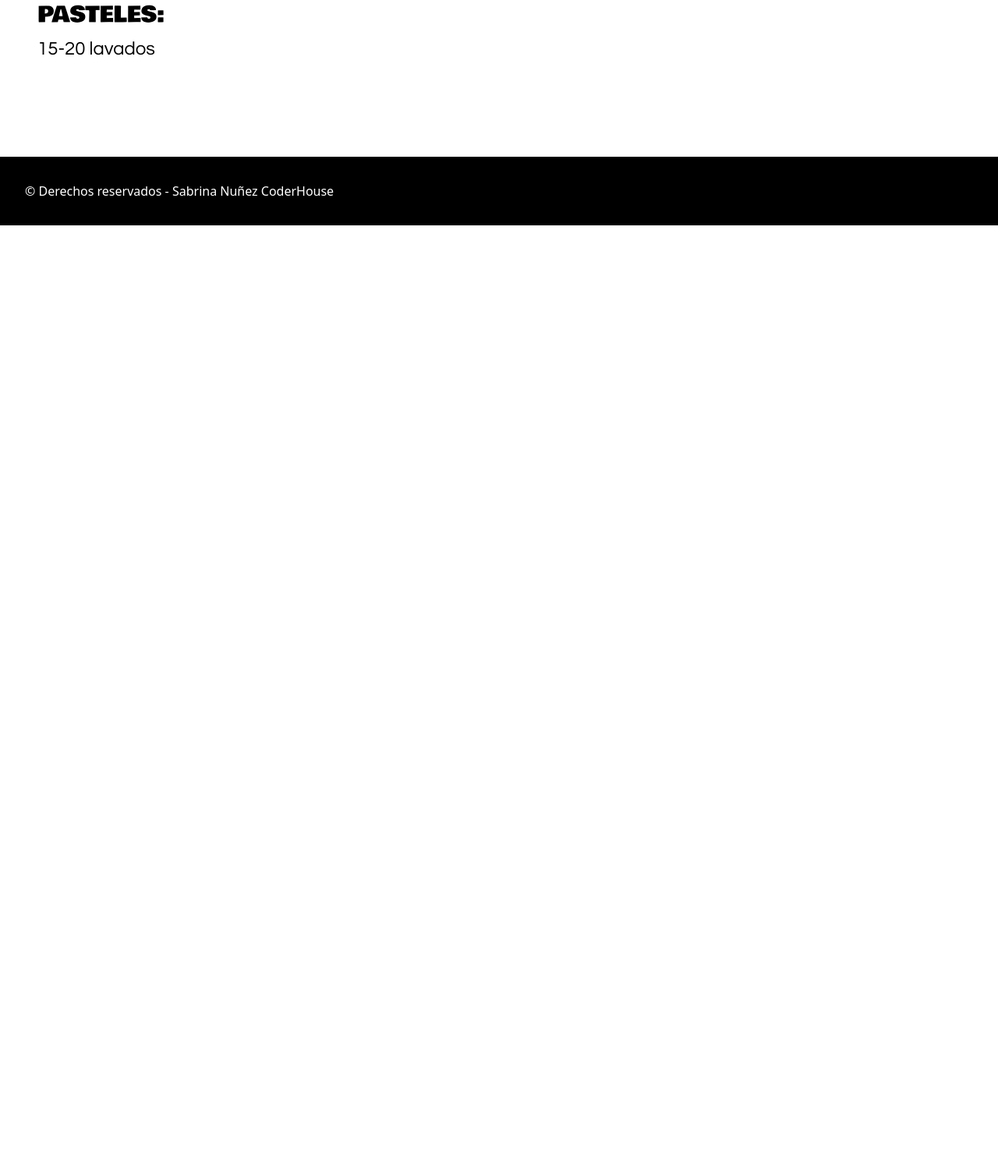
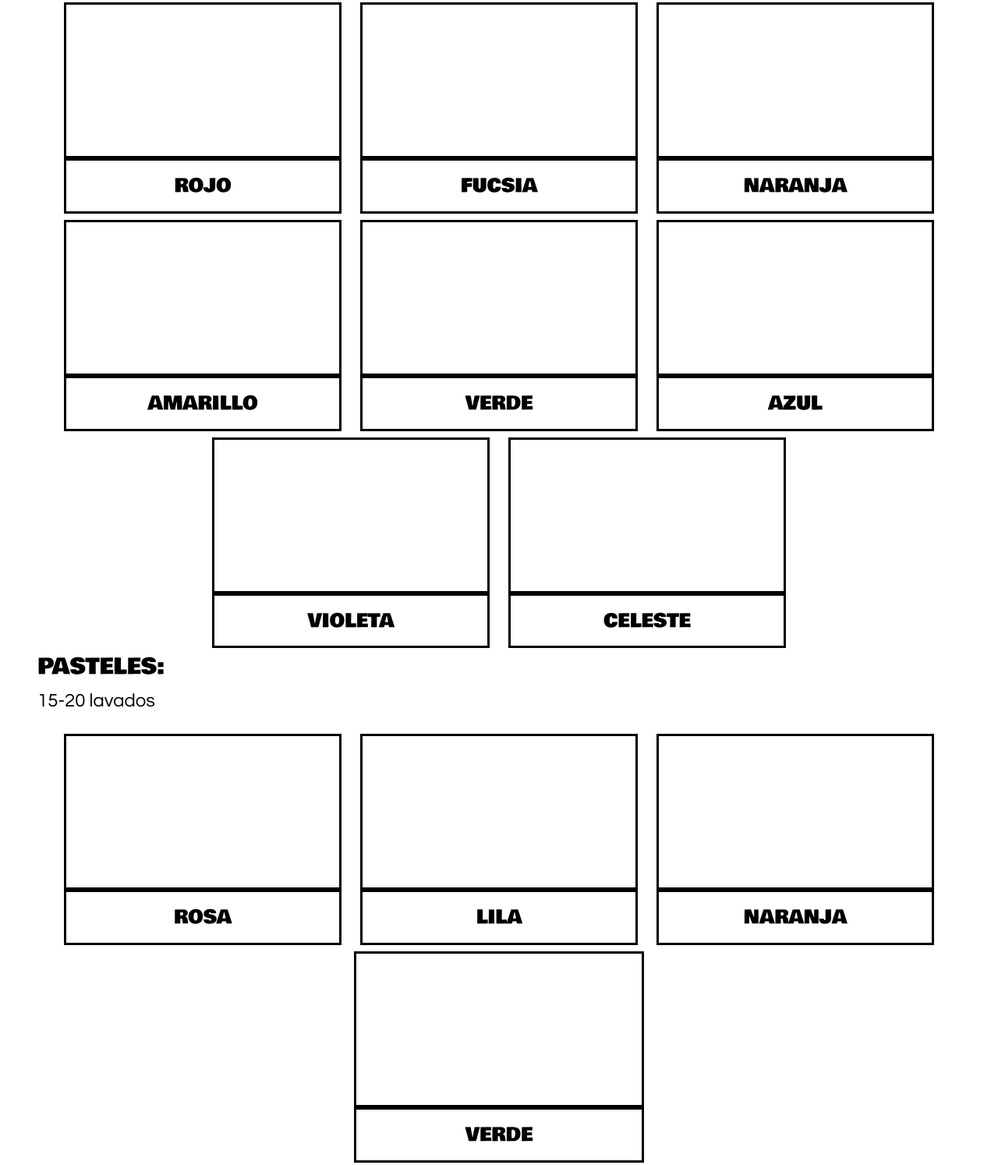
Before and after one commit to sabrina22n/tinturasgdy, a plain HTML site: page pages/colores.html in a window 1280 px wide. Shown: the part 1109-2603 px from the top of the page at 78% size. Before the commit the page ends 1398 px from the top, so only its background shows below. Drawn offline with nearby package versions, Linux system fonts and the light colour scheme.

Commit message:
mejorando entrega final

```diff
--- a/js/scriptcolores.js
+++ b/js/scriptcolores.js
@@ -44,6 +44,7 @@ const coloresPastel = [
 const coloresV = document.getElementById("coloresV")
 const coloresP = document.getElementById("coloresP")
 
+
 coloresVividos.forEach((color) => {
                 coloresV.innerHTML += `
                 <div class="divColores">
@@ -62,5 +63,4 @@ coloresVividos.forEach((color) => {
 `;
 });
 
-let divColores = document.getElementsByClassName("divColores");
-coloresV.innerHTML.style=“background:${coloresVividos.background}“ */
+ */
--- a/js/scriptproductos.js
+++ /dev/null
@@ -1 +0,0 @@
-/* const stockProductos =  */
--- a/pages/colores.html
+++ b/pages/colores.html
@@ -55,26 +55,6 @@
             <P class="tituloscomunes mb-5">24+ lavados</P>
             <div class="container">
                 <div id="coloresV" class="row row-cols-1 row-cols-md-3 row-cols-sm-2 g-4"></div>
-                <!-- <div class="row">
-                    <div class="col-md-4 cardsColores">
-                        <div class="cardColor cardRojo"> </div>
-                        <div>
-                            <h4 class="titulo text-center cardColortitulo tituloRojo">ROJO</h4>
-                        </div>
-                    </div>
-                    <div class="col-md-4 cardsColores">
-                        <div class="cardColor cardRojo"> </div>
-                        <div>
-                            <h4 class="titulo text-center cardColortitulo tituloRojo">ROJO</h4>
-                        </div>
-                    </div>
-                    <div class="col-md-4 cardsColores">
-                        <div class="cardColor cardRojo"> </div>
-                        <div>
-                            <h4 class="titulo text-center cardColortitulo tituloRojo">ROJO</h4>
-                        </div>
-                    </div>
-                </div>
                 <div class="row">
                     <div class="col-md-4 cardsColores">
                         <div class="cardColor cardRojo"> </div>
@@ -85,13 +65,33 @@
                     <div class="col-md-4 cardsColores">
                         <div class="cardColor cardRojo"> </div>
                         <div>
-                            <h4 class="titulo text-center cardColortitulo tituloRojo">ROJO</h4>
+                            <h4 class="titulo text-center cardColortitulo tituloRojo">FUCSIA</h4>
                         </div>
                     </div>
                     <div class="col-md-4 cardsColores">
                         <div class="cardColor cardRojo"> </div>
                         <div>
-                            <h4 class="titulo text-center cardColortitulo tituloRojo">ROJO</h4>
+                            <h4 class="titulo text-center cardColortitulo tituloRojo">NARANJA</h4>
+                        </div>
+                    </div>
+                </div>
+                <div class="row">
+                    <div class="col-md-4 cardsColores">
+                        <div class="cardColor cardRojo"> </div>
+                        <div>
+                            <h4 class="titulo text-center cardColortitulo tituloRojo">AMARILLO</h4>
+                        </div>
+                    </div>
+                    <div class="col-md-4 cardsColores">
+                        <div class="cardColor cardRojo"> </div>
+                        <div>
+                            <h4 class="titulo text-center cardColortitulo tituloRojo">VERDE</h4>
+                        </div>
+                    </div>
+                    <div class="col-md-4 cardsColores">
+                        <div class="cardColor cardRojo"> </div>
+                        <div>
+                            <h4 class="titulo text-center cardColortitulo tituloRojo">AZUL</h4>
                         </div>
                     </div>
                 </div>
@@ -99,47 +99,47 @@
                     <div class="col-md-4 offset-md-2 cardsColores">
                         <div class="cardColor cardRojo"> </div>
                         <div>
-                            <h4 class="titulo text-center cardColortitulo tituloRojo">ROJO</h4>
+                            <h4 class="titulo text-center cardColortitulo tituloRojo">VIOLETA</h4>
                         </div>
                     </div>
                     <div class="col-md-4 cardsColores">
                         <div class="cardColor cardRojo"> </div>
                         <div>
-                            <h4 class="titulo text-center cardColortitulo tituloRojo">ROJO</h4>
+                            <h4 class="titulo text-center cardColortitulo tituloRojo">CELESTE</h4>
                         </div>
                     </div>
-                </div> -->
+                </div>
             </div>
             <h3 class="titulo">PASTELES:</h3>
             <P class="tituloscomunes mb-5">15-20 lavados</P>
             <div class="container">
                 <div id="coloresP" class="row row-cols-1 row-cols-md-3 row-cols-sm-2 g-4"></div>
-                <!-- <div class="row">
+                <div class="row">
                     <div class="col-md-4 cardsColores">
                         <div class="cardColor cardRojo"> </div>
                         <div>
-                            <h4 class="titulo text-center cardColortitulo tituloRojo">ROJO</h4>
+                            <h4 class="titulo text-center cardColortitulo tituloRojo">ROSA</h4>
                         </div>
                     </div>
                     <div class="col-md-4 cardsColores">
                         <div class="cardColor cardRojo"> </div>
                         <div>
-                            <h4 class="titulo text-center cardColortitulo tituloRojo">ROJO</h4>
+                            <h4 class="titulo text-center cardColortitulo tituloRojo">LILA</h4>
                         </div>
                     </div>
                     <div class="col-md-4 cardsColores">
                         <div class="cardColor cardRojo"> </div>
                         <div>
-                            <h4 class="titulo text-center cardColortitulo tituloRojo">ROJO</h4>
+                            <h4 class="titulo text-center cardColortitulo tituloRojo">NARANJA</h4>
                         </div>
                     </div>
                 </div>
                 <div class="col-md-4 offset-md-4 cardsColores">
                     <div class="cardColor cardRojo"> </div>
                     <div>
-                        <h4 class="titulo text-center cardColortitulo tituloRojo">ROJO</h4>
+                        <h4 class="titulo text-center cardColortitulo tituloRojo">VERDE</h4>
                     </div>
-                </div> -->
+                </div>
             </div>
         </section>
     </main>
```
Also changed, not shown: js/scriptshop.js (+10 -10 lines), pages/shop.html (+4 -3 lines).
